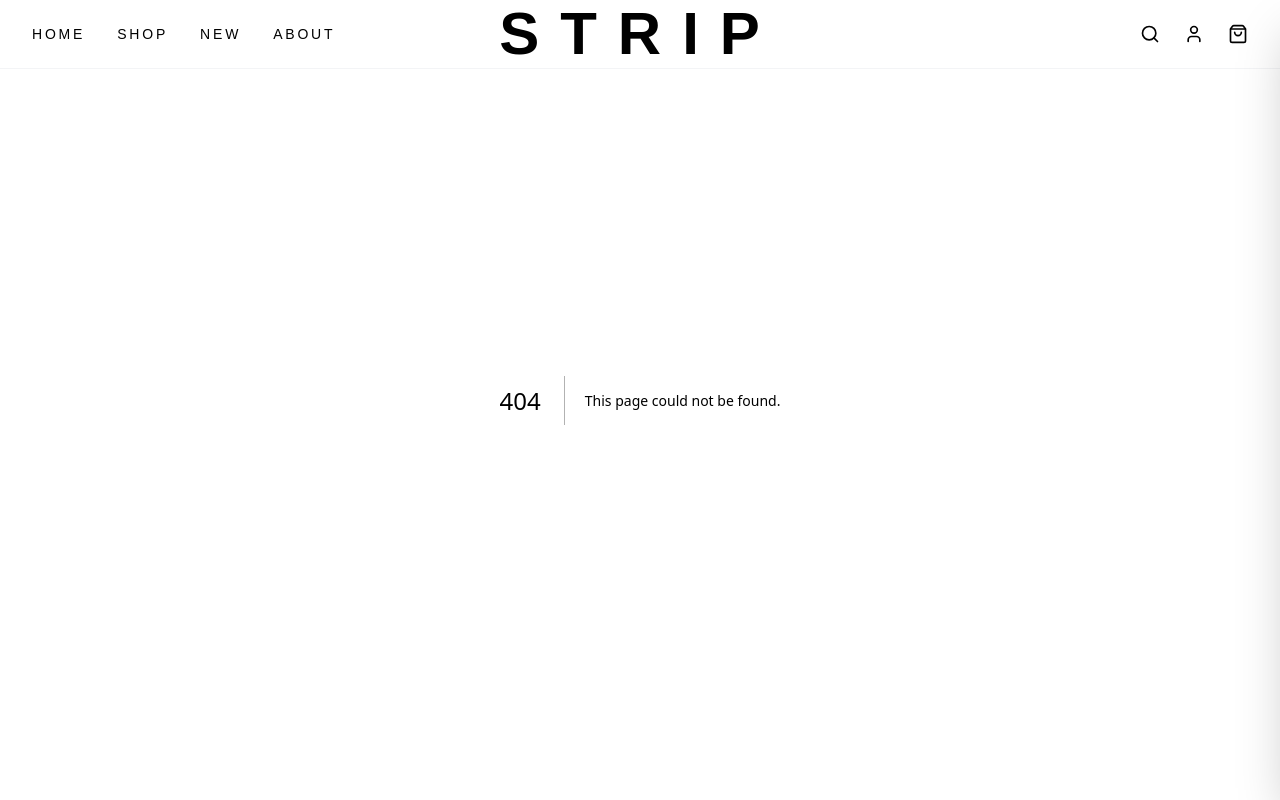
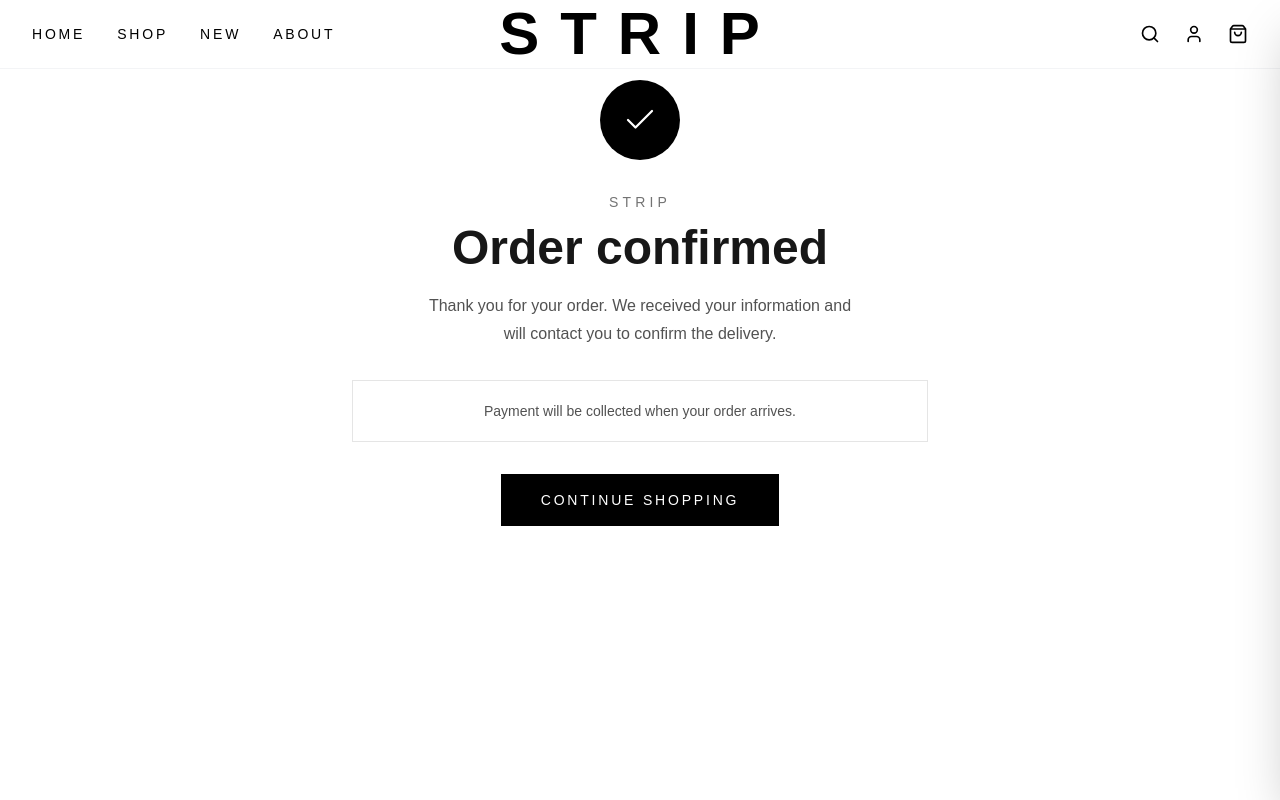
Before and after one commit to 2frysfh744-commits/strip-e-commerce, a Next.js app: page /order-confirmation in a window 1280 px wide. Before the commit this address had no page. Built offline with nearby package versions, Linux system fonts and the light colour scheme.

Commit message:
Complete local checkout flow

```diff
--- a/app/checkout/page.tsx
+++ b/app/checkout/page.tsx
@@ -3,12 +3,13 @@
 import Image from "next/image";
 import Link from "next/link";
 import { FormEvent, useMemo } from "react";
-
 import { useCart } from "@/store/cart";
+import { useRouter } from "next/navigation";
 
 export default function CheckoutPage() {
   const items = useCart((state) => state.items);
-
+const clearCart = useCart((state) => state.clearCart);
+const router = useRouter();
   const subtotal = useMemo(
     () =>
       items.reduce(
@@ -22,11 +23,11 @@ export default function CheckoutPage() {
   const total = subtotal + deliveryFee;
 
   function handleSubmit(event: FormEvent<HTMLFormElement>) {
-    event.preventDefault();
+  event.preventDefault();
 
-    alert("Order placement will be connected in the next step.");
-  }
-
+  clearCart();
+  router.replace("/order-confirmation");
+}
   if (items.length === 0) {
     return (
       <main className="flex flex-1 items-center justify-center px-6 py-24">
--- /dev/null
+++ b/app/order-confirmation/page.tsx
@@ -0,0 +1,38 @@
+import Link from "next/link";
+import { Check } from "lucide-react";
+
+export default function OrderConfirmationPage() {
+  return (
+    <main className="flex flex-1 items-center justify-center px-5 py-20">
+      <div className="w-full max-w-xl text-center">
+        <div className="mx-auto flex h-20 w-20 items-center justify-center rounded-full bg-black text-white">
+          <Check size={36} strokeWidth={1.5} />
+        </div>
+
+        <p className="mt-8 text-sm uppercase tracking-[0.3em] text-neutral-500">
+          STRIP
+        </p>
+
+        <h1 className="mt-3 text-3xl font-semibold md:text-5xl">
+          Order confirmed
+        </h1>
+
+        <p className="mx-auto mt-5 max-w-md leading-7 text-neutral-600">
+          Thank you for your order. We received your information and
+          will contact you to confirm the delivery.
+        </p>
+
+        <div className="mt-8 border border-neutral-200 p-5 text-sm text-neutral-600">
+          Payment will be collected when your order arrives.
+        </div>
+
+        <Link
+          href="/shop"
+          className="mt-8 inline-block bg-black px-10 py-4 text-sm uppercase tracking-[0.2em] text-white transition hover:bg-neutral-800"
+        >
+          Continue shopping
+        </Link>
+      </div>
+    </main>
+  );
+}
```
